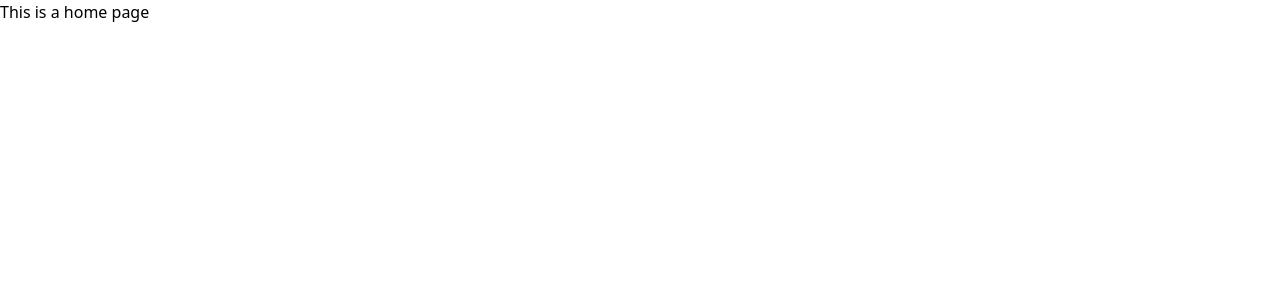
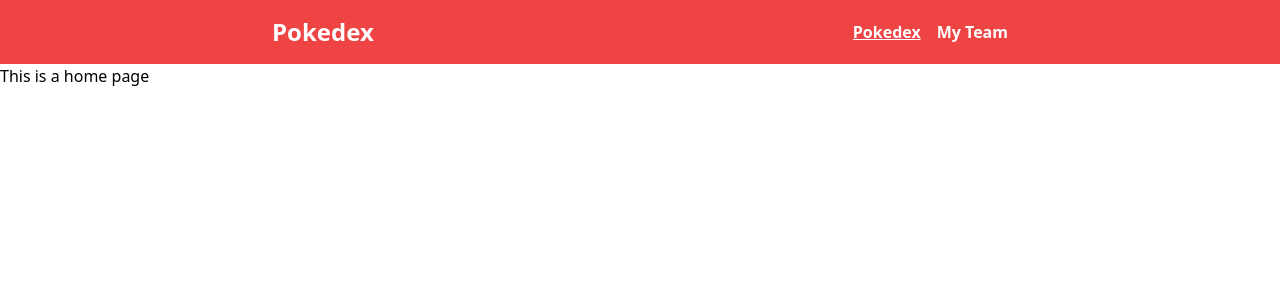
Before and after one commit to avanrish/pokedex, a Vue app: page / in a window 1280 px wide. Shown: the top 300 px of the page. Built offline with nearby package versions, Linux system fonts and the light colour scheme.

Commit message:
feat: header with navigation

```diff
--- a/src/App.vue
+++ b/src/App.vue
@@ -1,7 +1,9 @@
 <script setup lang="ts">
 import { RouterView } from 'vue-router';
+import Header from '@/components/Header.vue';
 </script>
 
 <template>
+  <Header />
   <RouterView />
 </template>
--- /dev/null
+++ b/src/components/Header.vue
@@ -0,0 +1,25 @@
+<script setup lang="ts">
+import { Routes } from '@/util/enum/routes';
+</script>
+
+<template>
+  <header class="bg-red-500 text-white">
+    <div class="mx-auto flex max-w-screen-md items-center justify-between p-4">
+      <h1 class="text-2xl font-bold">Pokedex</h1>
+      <nav class="flex gap-4">
+        <router-link
+          class="font-semibold hover:underline"
+          active-class="underline"
+          :to="Routes.Pokedex"
+          >Pokedex</router-link
+        >
+        <router-link
+          class="font-semibold hover:underline"
+          active-class="underline"
+          :to="Routes.MyTeam"
+          >My Team</router-link
+        >
+      </nav>
+    </div>
+  </header>
+</template>
--- a/src/router/index.ts
+++ b/src/router/index.ts
@@ -1,18 +1,20 @@
 import { createRouter, createWebHistory } from 'vue-router';
+import { Routes } from '@/util/enum/routes';
 
 const router = createRouter({
   history: createWebHistory(import.meta.env.BASE_URL),
   routes: [
     {
-      path: '/',
-      name: 'home',
-      component: () => import('../views/HomeView.vue'),
+      path: Routes.Pokedex,
+      name: 'pokedex',
+      component: () => import('../views/PokedexView.vue'),
     },
     {
-      path: '/team',
+      path: Routes.MyTeam,
       name: 'team',
       component: () => import('../views/TeamView.vue'),
     },
+    // TODO: 404 page
   ],
 });
 
--- /dev/null
+++ b/src/util/enum/routes.ts
@@ -0,0 +1,4 @@
+export enum Routes {
+  Pokedex = '/',
+  MyTeam = '/my-team',
+}
--- a/src/views/HomeView.vue
+++ b/src/views/PokedexView.vue
@@ -3,3 +3,6 @@
     <h1>This is a home page</h1>
   </div>
 </template>
+
+<!-- TODO: Change favicon -->
+<!-- TODO: Change title -->
--- a/src/views/TeamView.vue
+++ b/src/views/TeamView.vue
@@ -3,3 +3,5 @@
     <h1>This is a team page</h1>
   </div>
 </template>
+
+<!-- TODO: Change title -->
```
